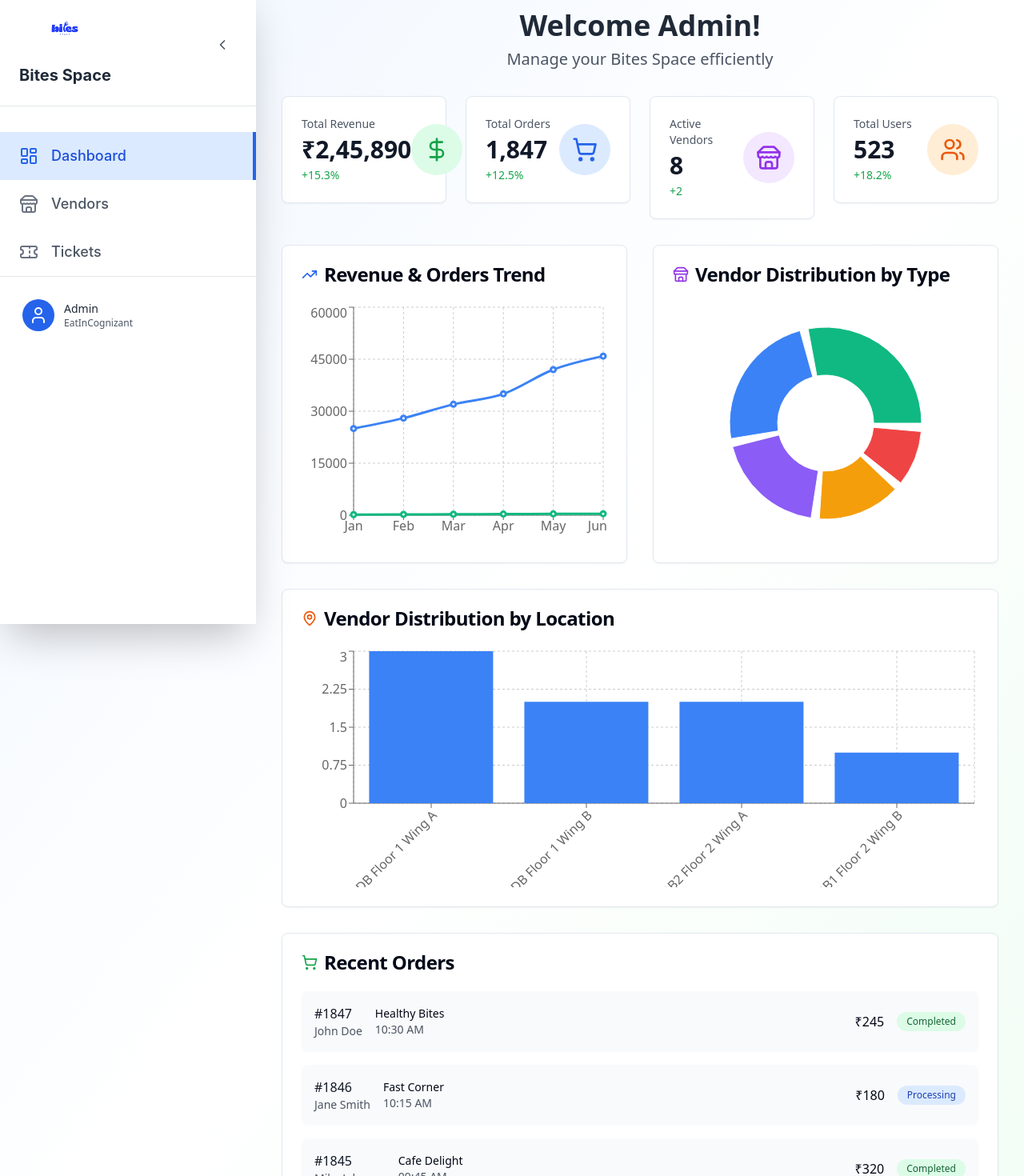
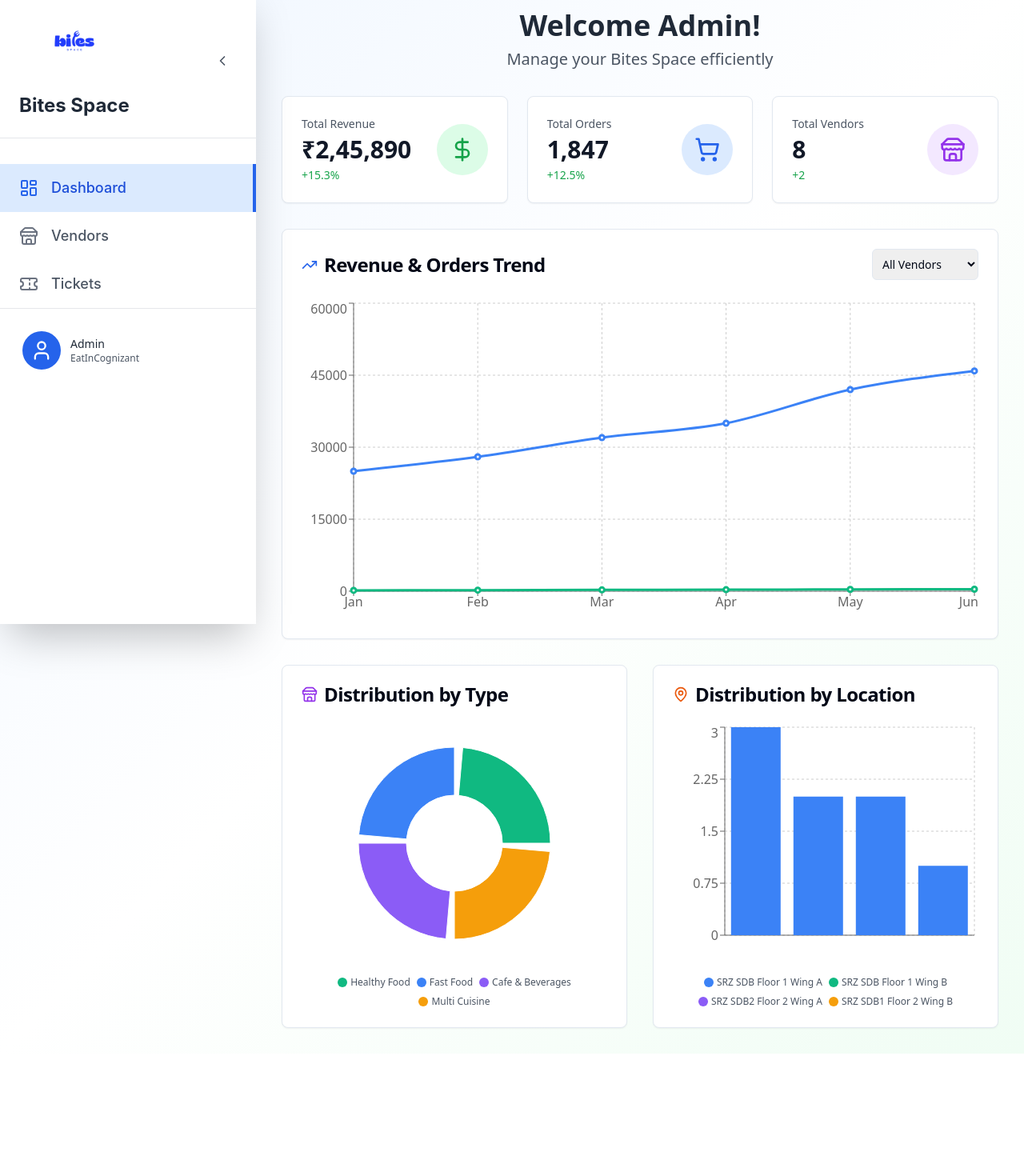
Before and after one commit to vigneshvishal-commits/bites-space-connect, a React (Vite) app: page /admin-dashboard in a window 1280 px wide. Shown: the part 20-1490 px from the top of the page at 80% size. After the commit the page ends 1337 px from the top, so only its background shows below. Built offline with nearby package versions, Linux system fonts and the light colour scheme.

Commit message:
Refactor: Implement design changes
Implement design changes for the logo, landing page, admin page, dashboard, vendor, and tickets sections.

```diff
--- a/src/components/StallsSection.tsx
+++ b/src/components/StallsSection.tsx
@@ -11,24 +11,44 @@ const StallsSection = () => {
 
   const stalls = [
     {
-      name: "Divya Fried Chicken",
-      image: "https://images.unsplash.com/photo-1626645738196-c2a7c87a8f58?ixlib=rb-4.0.3&auto=format&fit=crop&w=400&q=80",
-      specialty: "Crispy & Delicious"
+      name: "Healthy Bites",
+      image: "https://images.unsplash.com/photo-1490645935967-10de6ba17061?ixlib=rb-4.0.3&auto=format&fit=crop&w=400&q=80",
+      specialty: "Healthy Food"
     },
     {
-      name: "Sasank Pizzas",
-      image: "https://images.unsplash.com/photo-1565299624946-b28f40a0ca4b?ixlib=rb-4.0.3&auto=format&fit=crop&w=400&q=80",
-      specialty: "Authentic Italian"
+      name: "Fast Corner",
+      image: "https://images.unsplash.com/photo-1568901346375-23c9450c58cd?ixlib=rb-4.0.3&auto=format&fit=crop&w=400&q=80",
+      specialty: "Fast Food"
     },
     {
-      name: "Siva Sankar Bhavan",
-      image: "https://images.unsplash.com/photo-1567620832903-9fc6debc209f?ixlib=rb-4.0.3&auto=format&fit=crop&w=400&q=80",
-      specialty: "Traditional Flavors"
+      name: "Cafe Delight",
+      image: "https://images.unsplash.com/photo-1559925393-8be0ec4767c8?ixlib=rb-4.0.3&auto=format&fit=crop&w=400&q=80",
+      specialty: "Cafe & Beverages"
     },
     {
-      name: "Abi Sweets",
+      name: "Spice Paradise",
+      image: "https://images.unsplash.com/photo-1555939594-58d7cb561ad1?ixlib=rb-4.0.3&auto=format&fit=crop&w=400&q=80",
+      specialty: "Multi Cuisine"
+    },
+    {
+      name: "Snack Hub",
       image: "https://images.unsplash.com/photo-1578985545062-69928b1d9587?ixlib=rb-4.0.3&auto=format&fit=crop&w=400&q=80",
-      specialty: "Sweet Delights"
+      specialty: "Snacks"
+    },
+    {
+      name: "Green Garden",
+      image: "https://images.unsplash.com/photo-1512621776951-a57141f2eefd?ixlib=rb-4.0.3&auto=format&fit=crop&w=400&q=80",
+      specialty: "Healthy Food"
+    },
+    {
+      name: "Curry Express",
+      image: "https://images.unsplash.com/photo-1585937421612-70a008356fbe?ixlib=rb-4.0.3&auto=format&fit=crop&w=400&q=80",
+      specialty: "Multi Cuisine"
+    },
+    {
+      name: "Coffee Corner",
+      image: "https://images.unsplash.com/photo-1509042239860-f550ce710b93?ixlib=rb-4.0.3&auto=format&fit=crop&w=400&q=80",
+      specialty: "Cafe & Beverages"
     }
   ];
 
@@ -52,92 +72,20 @@ const StallsSection = () => {
           <motion.div
             className="flex space-x-8"
             animate={{
-              x: [0, -(320 + 32) * stalls.length] // 320px width + 32px gap
+              x: [0, -(320 + 32) * stalls.length]
             }}
             transition={{
-              duration: 20,
+              duration: 25,
               repeat: Infinity,
               ease: "linear",
               repeatType: "loop"
             }}
-            style={{ width: `${(320 + 32) * stalls.length * 3}px` }} // Triple width for seamless loop
+            style={{ width: `${(320 + 32) * stalls.length * 3}px` }}
           >
-            {/* First set */}
-            {stalls.map((stall, index) => (
+            {/* Triple the stalls for seamless loop */}
+            {[...stalls, ...stalls, ...stalls].map((stall, index) => (
               <motion.div
-                key={`first-${index}`}
-                className="flex-shrink-0 w-80 bg-white rounded-3xl shadow-xl overflow-hidden group cursor-pointer border border-blue-200"
-                whileHover={{
-                  scale: 1.05,
-                  y: -10,
-                  boxShadow: "0 25px 50px rgba(37, 99, 235, 0.2)",
-                  borderColor: "#2563eb"
-                }}
-                transition={{ duration: 0.3 }}
-              >
-                <div className="relative overflow-hidden">
-                  <img
-                    src={stall.image}
-                    alt={stall.name}
-                    className="w-full h-48 object-cover group-hover:scale-110 transition-transform duration-500"
-                  />
-                  <div className="absolute inset-0 bg-gradient-to-t from-black/50 to-transparent" />
-                  <div className="absolute bottom-4 left-4 text-white">
-                    <span className="text-sm font-medium bg-blue-600 px-3 py-1 rounded-full" style={{ fontFamily: 'Inter, system-ui, sans-serif' }}>
-                      {stall.specialty}
-                    </span>
-                  </div>
-                </div>
-
-                <div className="p-6">
-                  <h3 className="text-2xl font-bold text-gray-800 mb-2 group-hover:text-blue-600 transition-colors duration-300" style={{ fontFamily: 'Inter, system-ui, sans-serif' }}>
-                    {stall.name}
-                  </h3>
-                  <p className="text-gray-600" style={{ fontFamily: 'Inter, system-ui, sans-serif' }}>Fresh, quality ingredients delivered daily</p>
-                </div>
-              </motion.div>
-            ))}
-
-            {/* Second set for seamless loop */}
-            {stalls.map((stall, index) => (
-              <motion.div
-                key={`second-${index}`}
-                className="flex-shrink-0 w-80 bg-white rounded-3xl shadow-xl overflow-hidden group cursor-pointer border border-blue-200"
-                whileHover={{
-                  scale: 1.05,
-                  y: -10,
-                  boxShadow: "0 25px 50px rgba(37, 99, 235, 0.2)",
-                  borderColor: "#2563eb"
-                }}
-                transition={{ duration: 0.3 }}
-              >
-                <div className="relative overflow-hidden">
-                  <img
-                    src={stall.image}
-                    alt={stall.name}
-                    className="w-full h-48 object-cover group-hover:scale-110 transition-transform duration-500"
-                  />
-                  <div className="absolute inset-0 bg-gradient-to-t from-black/50 to-transparent" />
-                  <div className="absolute bottom-4 left-4 text-white">
-                    <span className="text-sm font-medium bg-blue-600 px-3 py-1 rounded-full" style={{ fontFamily: 'Inter, system-ui, sans-serif' }}>
-                      {stall.specialty}
-                    </span>
-                  </div>
-                </div>
-
-                <div className="p-6">
-                  <h3 className="text-2xl font-bold text-gray-800 mb-2 group-hover:text-blue-600 transition-colors duration-300" style={{ fontFamily: 'Inter, system-ui, sans-serif' }}>
-                    {stall.name}
-                  </h3>
-                  <p className="text-gray-600" style={{ fontFamily: 'Inter, system-ui, sans-serif' }}>Fresh, quality ingredients delivered daily</p>
-                </div>
-              </motion.div>
-            ))}
-
-            {/* Third set for extra seamless transition */}
-            {stalls.map((stall, index) => (
-              <motion.div
-                key={`third-${index}`}
+                key={`${stall.name}-${index}`}
                 className="flex-shrink-0 w-80 bg-white rounded-3xl shadow-xl overflow-hidden group cursor-pointer border border-blue-200"
                 whileHover={{
                   scale: 1.05,
--- a/src/components/admin/AdminSidebar.tsx
+++ b/src/components/admin/AdminSidebar.tsx
@@ -8,8 +8,7 @@ import {
   ChevronLeft,
   ChevronRight,
   User,
-  LogOut,
-  Settings
+  LogOut
 } from 'lucide-react';
 import { Button } from '@/components/ui/button';
 
@@ -38,10 +37,18 @@ const AdminSidebar: React.FC<AdminSidebarProps> = ({
   const handleLogout = () => {
     setShowLogoutConfirm(false);
     setShowProfile(false);
-    // Add logout animation here
     setTimeout(() => {
       window.location.href = '/';
     }, 500);
+  };
+
+  const handleProfileClick = () => {
+    if (collapsed) {
+      setCollapsed(false);
+      setTimeout(() => setShowProfile(true), 300);
+    } else {
+      setShowProfile(!showProfile);
+    }
   };
 
   return (
@@ -59,7 +66,7 @@ const AdminSidebar: React.FC<AdminSidebarProps> = ({
           <div className="flex items-center justify-between">
             {!collapsed && (
               <motion.div
-                className="flex flex-col items-center space-y-3"
+                className="flex flex-col items-center space-y-4"
                 initial={{ opacity: 0 }}
                 animate={{ opacity: 1 }}
                 transition={{ delay: 0.2 }}
@@ -67,9 +74,9 @@ const AdminSidebar: React.FC<AdminSidebarProps> = ({
                 <img
                   src="/lovable-uploads/b3787bd3-143a-4cb2-9fdf-8228781e5bf4.png"
                   alt="Bites Space"
-                  className="w-16 h-16"
+                  className="w-24 h-24 object-contain"
                 />
-                <span className="font-bold text-xl text-gray-800" style={{ fontFamily: 'Inter, system-ui, sans-serif' }}>
+                <span className="font-bold text-2xl text-gray-800" style={{ fontFamily: 'Inter, system-ui, sans-serif' }}>
                   Bites Space
                 </span>
               </motion.div>
@@ -78,7 +85,7 @@ const AdminSidebar: React.FC<AdminSidebarProps> = ({
               <img
                 src="/lovable-uploads/b3787bd3-143a-4cb2-9fdf-8228781e5bf4.png"
                 alt="Bites Space"
-                className="w-12 h-12 mx-auto"
+                className="w-16 h-16 mx-auto object-contain"
               />
             )}
             <button
@@ -126,15 +133,15 @@ const AdminSidebar: React.FC<AdminSidebarProps> = ({
         {/* Profile Section in Footer */}
         <div className="border-t border-gray-200 p-4">
           <motion.button
-            onClick={() => setShowProfile(!showProfile)}
+            onClick={handleProfileClick}
             className={`w-full flex items-center space-x-3 p-3 rounded-lg hover:bg-gray-100 transition-colors ${
               showProfile ? 'bg-gray-100' : ''
             }`}
             whileHover={{ scale: 1.02 }}
             whileTap={{ scale: 0.98 }}
           >
-            <div className="w-10 h-10 bg-blue-600 rounded-full flex items-center justify-center">
-              <User className="w-6 h-6 text-white" />
+            <div className="w-12 h-12 bg-blue-600 rounded-full flex items-center justify-center">
+              <User className="w-7 h-7 text-white" />
             </div>
             {!collapsed && (
               <div className="text-left">
@@ -144,30 +151,40 @@ const AdminSidebar: React.FC<AdminSidebarProps> = ({
             )}
           </motion.button>
 
-          {/* Profile Details */}
           <AnimatePresence>
             {showProfile && !collapsed && (
               <motion.div
-                initial={{ opacity: 0, height: 0 }}
-                animate={{ opacity: 1, height: 'auto' }}
-                exit={{ opacity: 0, height: 0 }}
+                initial={{ opacity: 0, height: 0, y: 20 }}
+                animate={{ opacity: 1, height: 'auto', y: 0 }}
+                exit={{ opacity: 0, height: 0, y: 20 }}
                 transition={{ duration: 0.3 }}
-                className="mt-3 p-3 bg-gray-50 rounded-lg"
+                className="mt-3 p-4 bg-gradient-to-r from-blue-50 to-green-50 rounded-lg border border-blue-200"
               >
-                <div className="space-y-2 text-sm">
-                  <p><span className="font-medium">Name:</span> Administrator</p>
-                  <p><span className="font-medium">Username:</span> EatInCognizant</p>
-                  <p><span className="font-medium">Role:</span> System Admin</p>
-                  <p><span className="font-medium">Last Login:</span> Today</p>
+                <div className="space-y-3 text-sm">
+                  <div className="flex items-center space-x-3 mb-3">
+                    <div className="w-16 h-16 bg-blue-600 rounded-full flex items-center justify-center">
+                      <User className="w-9 h-9 text-white" />
+                    </div>
+                    <div>
+                      <p className="font-semibold text-gray-800">Administrator</p>
+                      <p className="text-gray-600">System Admin</p>
+                    </div>
+                  </div>
+                  <div className="space-y-2">
+                    <p><span className="font-medium text-gray-700">Name:</span> Administrator</p>
+                    <p><span className="font-medium text-gray-700">Username:</span> EatInCognizant</p>
+                    <p><span className="font-medium text-gray-700">Role:</span> System Admin</p>
+                    <p><span className="font-medium text-gray-700">Last Login:</span> Today</p>
                   </div>
                   <Button
                     onClick={() => setShowLogoutConfirm(true)}
                     variant="outline"
-                  className="w-full mt-3 text-red-600 border-red-300 hover:bg-red-50"
+                    className="w-full mt-4 text-red-600 border-red-300 hover:bg-red-50"
                   >
                     <LogOut className="w-4 h-4 mr-2" />
                     Logout
                   </Button>
+                </div>
               </motion.div>
             )}
           </AnimatePresence>
--- a/src/components/admin/DashboardOverview.tsx
+++ b/src/components/admin/DashboardOverview.tsx
@@ -1,16 +1,17 @@
 
-import React from 'react';
+import React, { useState } from 'react';
 import { motion } from 'framer-motion';
-import { Store, Users, ShoppingCart, TrendingUp, DollarSign, MapPin } from 'lucide-react';
+import { Store, ShoppingCart, TrendingUp, DollarSign, MapPin } from 'lucide-react';
 import { Card, CardContent, CardHeader, CardTitle } from '@/components/ui/card';
 import { LineChart, Line, XAxis, YAxis, CartesianGrid, Tooltip, ResponsiveContainer, BarChart, Bar, PieChart, Pie, Cell } from 'recharts';
 
 const DashboardOverview = () => {
+  const [selectedVendor, setSelectedVendor] = useState('All Vendors');
+
   const stats = [
     { title: 'Total Revenue', value: '₹2,45,890', change: '+15.3%', icon: DollarSign, color: 'text-green-600', bgColor: 'bg-green-100' },
     { title: 'Total Orders', value: '1,847', change: '+12.5%', icon: ShoppingCart, color: 'text-blue-600', bgColor: 'bg-blue-100' },
-    { title: 'Active Vendors', value: '8', change: '+2', icon: Store, color: 'text-purple-600', bgColor: 'bg-purple-100' },
-    { title: 'Total Users', value: '523', change: '+18.2%', icon: Users, color: 'text-orange-600', bgColor: 'bg-orange-100' }
+    { title: 'Total Vendors', value: '8', change: '+2', icon: Store, color: 'text-purple-600', bgColor: 'bg-purple-100' }
   ];
 
   const revenueData = [
@@ -23,11 +24,10 @@ const DashboardOverview = () => {
   ];
 
   const vendorTypeData = [
-    { name: 'Healthy Food', value: 30, color: '#10b981' },
+    { name: 'Healthy Food', value: 25, color: '#10b981' },
     { name: 'Fast Food', value: 25, color: '#3b82f6' },
-    { name: 'Cafe & Beverages', value: 20, color: '#8b5cf6' },
-    { name: 'Multi Cuisine', value: 15, color: '#f59e0b' },
-    { name: 'Snacks', value: 10, color: '#ef4444' }
+    { name: 'Cafe & Beverages', value: 25, color: '#8b5cf6' },
+    { name: 'Multi Cuisine', value: 25, color: '#f59e0b' }
   ];
 
   const locationData = [
@@ -37,12 +37,7 @@ const DashboardOverview = () => {
     { location: 'SRZ SDB1 Floor 2 Wing B', vendors: 1, color: '#f59e0b' }
   ];
 
-  const recentOrders = [
-    { id: '#1847', customer: 'John Doe', vendor: 'Healthy Bites', amount: '₹245', status: 'Completed', time: '10:30 AM' },
-    { id: '#1846', customer: 'Jane Smith', vendor: 'Fast Corner', amount: '₹180', status: 'Processing', time: '10:15 AM' },
-    { id: '#1845', customer: 'Mike Johnson', vendor: 'Cafe Delight', amount: '₹320', status: 'Completed', time: '09:45 AM' },
-    { id: '#1844', customer: 'Sarah Wilson', vendor: 'Snack Hub', amount: '₹150', status: 'Pending', time: '09:30 AM' }
-  ];
+  const vendors = ['All Vendors', 'Healthy Bites', 'Fast Corner', 'Cafe Delight', 'Spice Paradise', 'Snack Hub', 'Green Garden', 'Curry Express', 'Coffee Corner'];
 
   return (
     <div className="space-y-8">
@@ -61,8 +56,8 @@ const DashboardOverview = () => {
         </p>
       </motion.div>
 
-      {/* Stats Cards */}
-      <div className="grid grid-cols-1 md:grid-cols-2 lg:grid-cols-4 gap-6">
+      {/* Main Stats Cards */}
+      <div className="grid grid-cols-1 md:grid-cols-3 gap-6">
         {stats.map((stat, index) => {
           const Icon = stat.icon;
           return (
@@ -91,39 +86,50 @@ const DashboardOverview = () => {
         })}
       </div>
 
-      {/* Charts Section */}
-      <div className="grid grid-cols-1 lg:grid-cols-2 gap-8">
-        {/* Revenue Trend */}
+      {/* Revenue and Orders Trend - Big Chart */}
       <motion.div
-          initial={{ opacity: 0, x: -20 }}
-          animate={{ opacity: 1, x: 0 }}
+        initial={{ opacity: 0, y: 20 }}
+        animate={{ opacity: 1, y: 0 }}
         transition={{ delay: 0.4 }}
       >
         <Card>
           <CardHeader>
+            <div className="flex items-center justify-between">
               <CardTitle className="flex items-center space-x-2">
                 <TrendingUp className="w-5 h-5 text-blue-600" />
                 <span>Revenue & Orders Trend</span>
               </CardTitle>
+              <select
+                className="p-2 border rounded-md text-sm"
+                value={selectedVendor}
+                onChange={(e) => setSelectedVendor(e.target.value)}
+              >
+                {vendors.map(vendor => (
+                  <option key={vendor} value={vendor}>{vendor}</option>
+                ))}
+              </select>
+            </div>
           </CardHeader>
           <CardContent>
-              <ResponsiveContainer width="100%" height={300}>
+            <ResponsiveContainer width="100%" height={400}>
               <LineChart data={revenueData}>
                 <CartesianGrid strokeDasharray="3 3" />
                 <XAxis dataKey="month" />
                 <YAxis />
                 <Tooltip />
-                  <Line type="monotone" dataKey="revenue" stroke="#3b82f6" strokeWidth={3} />
-                  <Line type="monotone" dataKey="orders" stroke="#10b981" strokeWidth={3} />
+                <Line type="monotone" dataKey="revenue" stroke="#3b82f6" strokeWidth={3} name="Revenue (₹)" />
+                <Line type="monotone" dataKey="orders" stroke="#10b981" strokeWidth={3} name="Orders" />
               </LineChart>
             </ResponsiveContainer>
           </CardContent>
         </Card>
       </motion.div>
 
+      {/* Two Charts Side by Side */}
+      <div className="grid grid-cols-1 lg:grid-cols-2 gap-8">
         {/* Vendor Distribution by Type */}
         <motion.div
-          initial={{ opacity: 0, x: 20 }}
+          initial={{ opacity: 0, x: -20 }}
           animate={{ opacity: 1, x: 0 }}
           transition={{ delay: 0.5 }}
         >
@@ -131,7 +137,7 @@ const DashboardOverview = () => {
             <CardHeader>
               <CardTitle className="flex items-center space-x-2">
                 <Store className="w-5 h-5 text-purple-600" />
-                <span>Vendor Distribution by Type</span>
+                <span>Distribution by Type</span>
               </CardTitle>
             </CardHeader>
             <CardContent>
@@ -150,91 +156,57 @@ const DashboardOverview = () => {
                       <Cell key={`cell-${index}`} fill={entry.color} />
                     ))}
                   </Pie>
-                  <Tooltip />
+                  <Tooltip formatter={(value) => [`${value}%`, 'Percentage']} />
                 </PieChart>
               </ResponsiveContainer>
+              <div className="flex flex-wrap justify-center gap-2 mt-4">
+                {vendorTypeData.map((entry, index) => (
+                  <div key={index} className="flex items-center space-x-1">
+                    <div className="w-3 h-3 rounded-full" style={{ backgroundColor: entry.color }}></div>
+                    <span className="text-xs text-gray-600">{entry.name}</span>
+                  </div>
+                ))}
+              </div>
             </CardContent>
           </Card>
         </motion.div>
-      </div>
 
-      {/* Location Distribution */}
+        {/* Distribution by Location */}
         <motion.div
-        initial={{ opacity: 0, y: 20 }}
-        animate={{ opacity: 1, y: 0 }}
+          initial={{ opacity: 0, x: 20 }}
+          animate={{ opacity: 1, x: 0 }}
           transition={{ delay: 0.6 }}
         >
           <Card>
             <CardHeader>
               <CardTitle className="flex items-center space-x-2">
                 <MapPin className="w-5 h-5 text-orange-600" />
-              <span>Vendor Distribution by Location</span>
+                <span>Distribution by Location</span>
               </CardTitle>
             </CardHeader>
             <CardContent>
               <ResponsiveContainer width="100%" height={300}>
                 <BarChart data={locationData}>
                   <CartesianGrid strokeDasharray="3 3" />
-                <XAxis dataKey="location" angle={-45} textAnchor="end" height={100} />
+                  <XAxis dataKey="location" tick={false} />
                   <YAxis />
                   <Tooltip />
                   <Bar dataKey="vendors" fill="#3b82f6" />
                 </BarChart>
               </ResponsiveContainer>
-          </CardContent>
-        </Card>
-      </motion.div>
-
-      {/* Recent Orders */}
-      <motion.div
-        initial={{ opacity: 0, y: 20 }}
-        animate={{ opacity: 1, y: 0 }}
-        transition={{ delay: 0.7 }}
-      >
-        <Card>
-          <CardHeader>
-            <CardTitle className="flex items-center space-x-2">
-              <ShoppingCart className="w-5 h-5 text-green-600" />
-              <span>Recent Orders</span>
-            </CardTitle>
-          </CardHeader>
-          <CardContent>
-            <div className="space-y-4">
-              {recentOrders.map((order, index) => (
-                <motion.div
-                  key={order.id}
-                  className="flex items-center justify-between p-4 bg-gray-50 rounded-lg hover:bg-gray-100 transition-colors"
-                  initial={{ opacity: 0, x: -20 }}
-                  animate={{ opacity: 1, x: 0 }}
-                  transition={{ delay: 0.8 + index * 0.1 }}
-                >
-                  <div className="flex items-center space-x-4">
-                    <div>
-                      <p className="font-medium text-gray-900">{order.id}</p>
-                      <p className="text-sm text-gray-600">{order.customer}</p>
+              <div className="flex flex-wrap justify-center gap-2 mt-4">
+                {locationData.map((entry, index) => (
+                  <div key={index} className="flex items-center space-x-1">
+                    <div className="w-3 h-3 rounded-full" style={{ backgroundColor: entry.color }}></div>
+                    <span className="text-xs text-gray-600">{entry.location}</span>
                   </div>
-                    <div>
-                      <p className="text-sm font-medium">{order.vendor}</p>
-                      <p className="text-sm text-gray-600">{order.time}</p>
-                    </div>
-                  </div>
-                  <div className="flex items-center space-x-4">
-                    <p className="font-medium">{order.amount}</p>
-                    <span className={`px-3 py-1 rounded-full text-xs font-medium ${
-                      order.status === 'Completed' ? 'bg-green-100 text-green-800' :
-                      order.status === 'Processing' ? 'bg-blue-100 text-blue-800' :
-                      'bg-yellow-100 text-yellow-800'
-                    }`}>
-                      {order.status}
-                    </span>
-                  </div>
-                </motion.div>
                 ))}
               </div>
             </CardContent>
           </Card>
         </motion.div>
       </div>
+    </div>
   );
 };
 
```
Also changed, not shown: src/components/HeroSection.tsx (+3 -9 lines), src/components/admin/VendorSearch.tsx (added, +77 -0 lines). Lines whose indentation alone changed are shown as unchanged.
